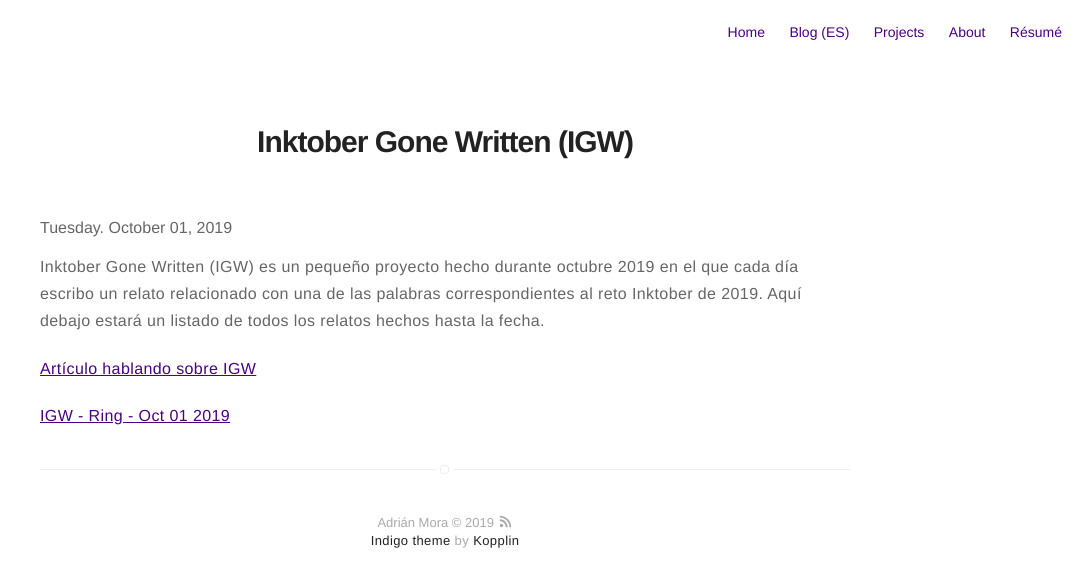
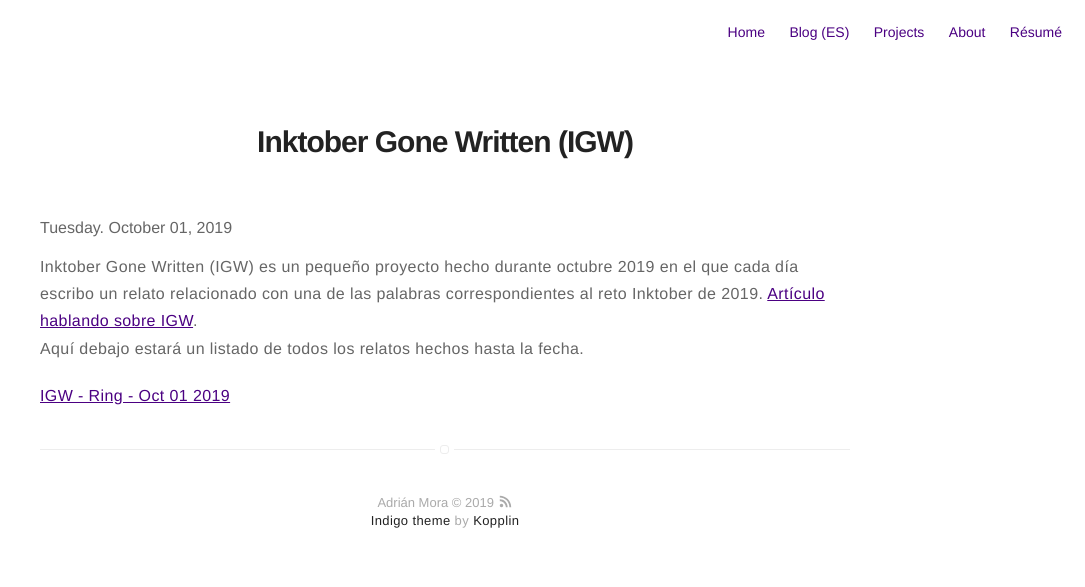
Before and after one commit to leakspin/leakspin.github.io, a Jekyll site: the page built from _posts/2019-10-01-igw.md, in a window 1280 px wide. Shown: the top 587 px of the page, without its empty margins (195-1280 px from the left). Built offline with Jekyll 4.4.1, drawn with Linux system fonts in a browser that asks for light colours.

Commit message:
better formatting

```diff
--- a/_posts/2019-10-01-igw.md
+++ b/_posts/2019-10-01-igw.md
@@ -7,9 +7,8 @@ description: Inktober but writing short stories.
 category: projects
 ---
 
-Inktober Gone Written (IGW) es un pequeño proyecto hecho durante octubre 2019 en el que cada día escribo un relato relacionado con una de las palabras correspondientes al reto Inktober de 2019. Aquí debajo estará un listado de todos los relatos hechos hasta la fecha.
-
-[Artículo hablando sobre IGW](/blog/2019/10/01/inktober-gone-written.html)
+Inktober Gone Written (IGW) es un pequeño proyecto hecho durante octubre 2019 en el que cada día escribo un relato relacionado con una de las palabras correspondientes al reto Inktober de 2019. [Artículo hablando sobre IGW](/blog/2019/10/01/inktober-gone-written.html).
+Aquí debajo estará un listado de todos los relatos hechos hasta la fecha.
 
 {% for post in site.posts %}
 {% if post.category == 'igw' %}
```
